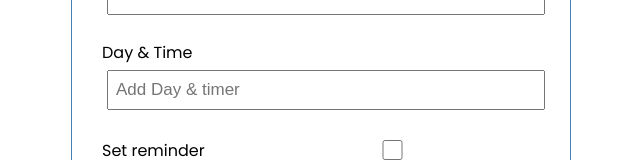
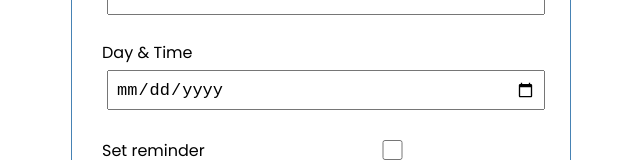
Before and after one commit to silvererudite/Task-Tracker, a React (Create React App) app: page / in a window 1280 px wide. Shown: the part 189-349 px from the top of the page, without its empty margins (319-959 px from the left). Built offline with nearby package versions, Linux system fonts and the light colour scheme.

Commit message:
added form and some functionalities

```diff
--- a/src/App.js
+++ b/src/App.js
@@ -25,6 +25,9 @@ function App() {
         reminder: true,
     },
 ] );
+const addTask = (task)=>{
+  console.log(task)
+}
 const deleteTask = (id)=>{
   setTasks(tasks.filter((task)=>task.id !== id))
 }
@@ -34,7 +37,7 @@ const toggleReminder = (id)=>{
   return (
     <div className='container'>
      <Header  />
-     <AddTask />
+     <AddTask addTask = {addTask} />
      {tasks.length > 0 ? (<Tasks tasks={tasks} onDelete = {deleteTask} onToggle={toggleReminder} />) : "Add some Tasks"}
     </div>
   );
--- a/src/components/AddTask.js
+++ b/src/components/AddTask.js
@@ -1,19 +1,36 @@
-const AddTask = ()=>{
+import { useState } from "react"
+
+const AddTask = ({addTask})=>{
+    const [text, setText] = useState()
+    const [day, setDay] = useState()
+    const [reminder, setReminder] = useState(false)
+
+    const onSubmit = (e)=>{
+        e.preventDefault()
+        if(!text){
+            alert("please add a task")
+            return
+        }
+        addTask({text, day, reminder})
+        setText('')
+        setDay('')
+        setReminder(false)
+    }
  return(
      <form className="add-form">
         <div className="form-control">
             <label>Task</label>
-            <input type="text" placeholder="Add Task"/>
+            <input type="text" value = {text} onChange={(e)=> setText(e.target.value)} placeholder="Add Task"/>
         </div>
         <div className="form-control">
             <label>Day & Time</label>
-            <input type="text" placeholder="Add Day & timer"/>
+            <input type="date" value={day} onChange={(e)=> setDay(e.target.value)} placeholder="Add Day & timer"/>
         </div>
         <div className="form-control form-control-check">
             <label>Set reminder</label>
-            <input type="checkbox" />
+            <input type="checkbox" value={reminder} onChange={(e)=> setReminder(e.currentTarget.checked)} />
         </div>
-        <input type="submit" value="save task" className="btn btn-block" />
+        <input type="submit" value="save task" className="btn btn-block" onSubmit = {onSubmit} />
      </form>
  )
 }
```
